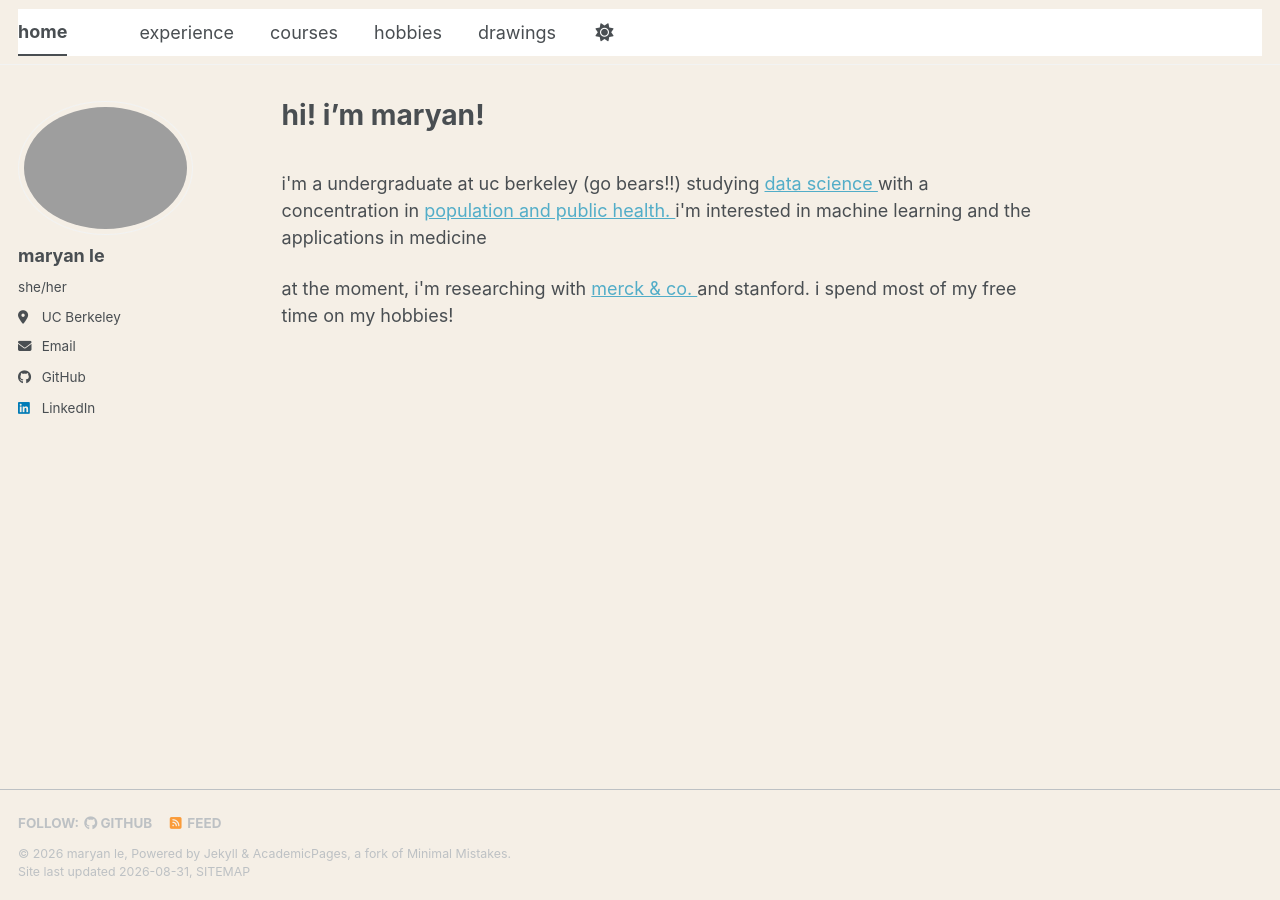
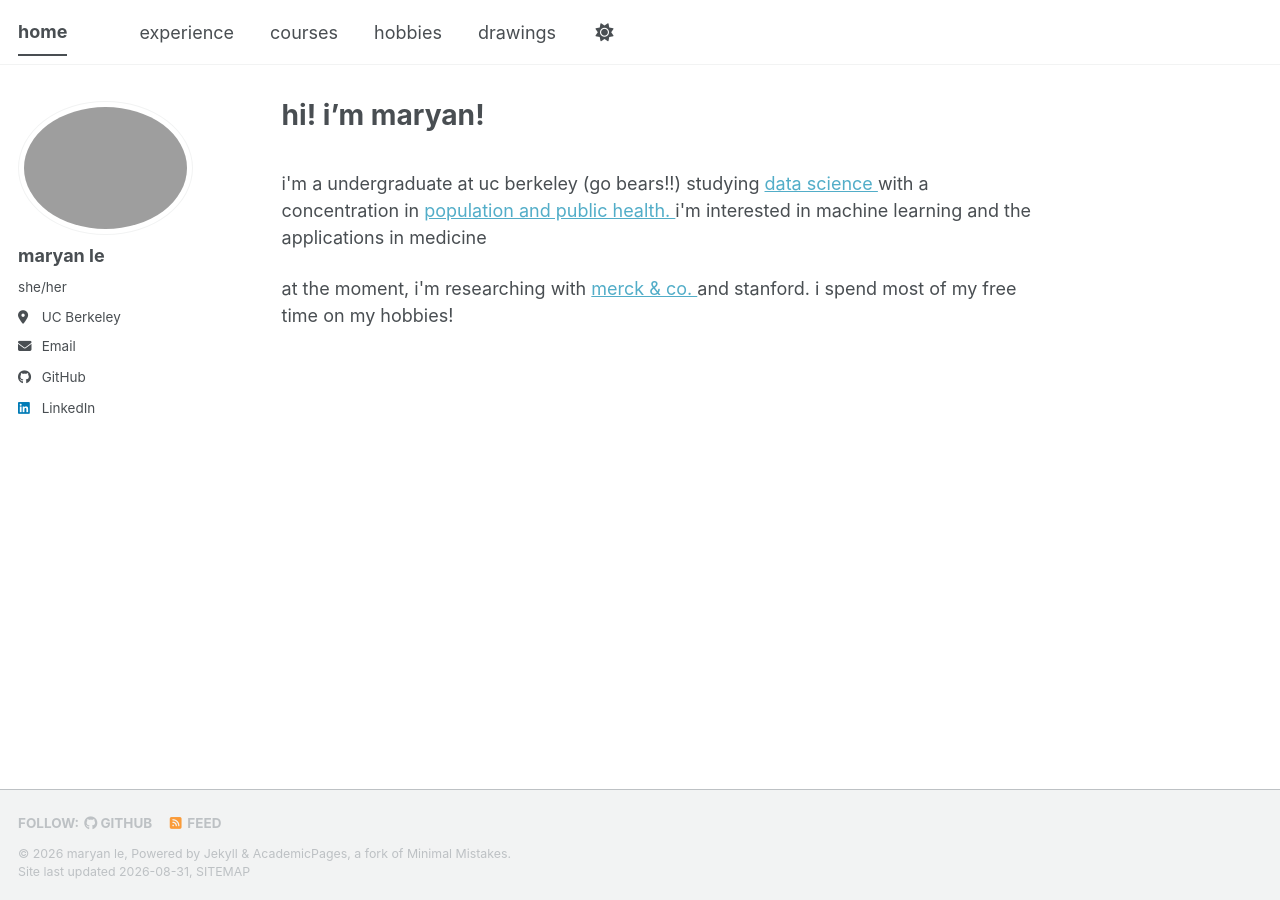
Before and after one commit to lemaryan/lemaryan.github.io, a Jekyll site: the page built from _pages/about.html, in a window 1280 px wide. Built offline with Jekyll 4.4.1, drawn with Linux system fonts in a browser that asks for light colours; a style sheet for code colours, icons or effects is not loaded.

Commit message:
Update main.scss

```diff
--- a/assets/css/main.scss
+++ b/assets/css/main.scss
@@ -37,16 +37,3 @@
     "layout/sidebar",
     "layout/json_cv"
 ;
-
-/* Custom tan theme */
-
-html,
-body,
-.masthead,
-.initial-content,
-.page,
-.page__content,
-.page__footer,
-.sidebar {
-  background-color: #F5EFE6 !important;
-}
```
